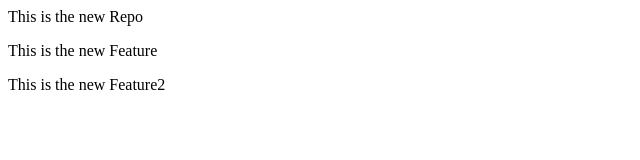
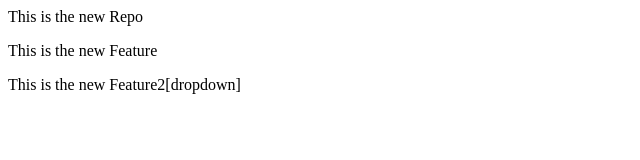
Before and after one commit to SudeshKudache/localrepo, a plain HTML site: page index.html in a window 1280 px wide. Shown: the full height of the page, 0-640 px from the left. Drawn offline with Linux system fonts and the light colour scheme.

```diff
--- a/index.html
+++ b/index.html
@@ -1,3 +1,3 @@
 <p> This is the new Repo </p>
 <p> This is the new Feature</p>
-<p> This is the new Feature2</p>
+<p> This is the new Feature2[dropdown]</p>
```
